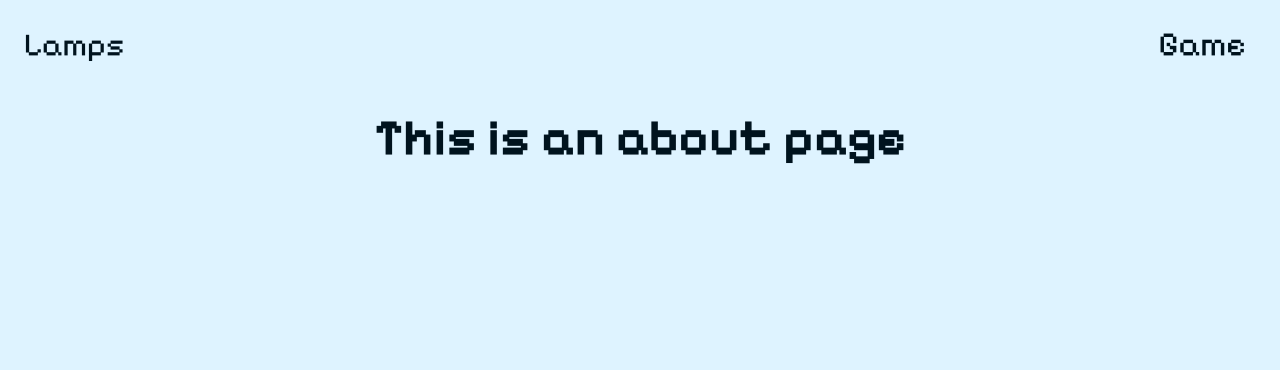
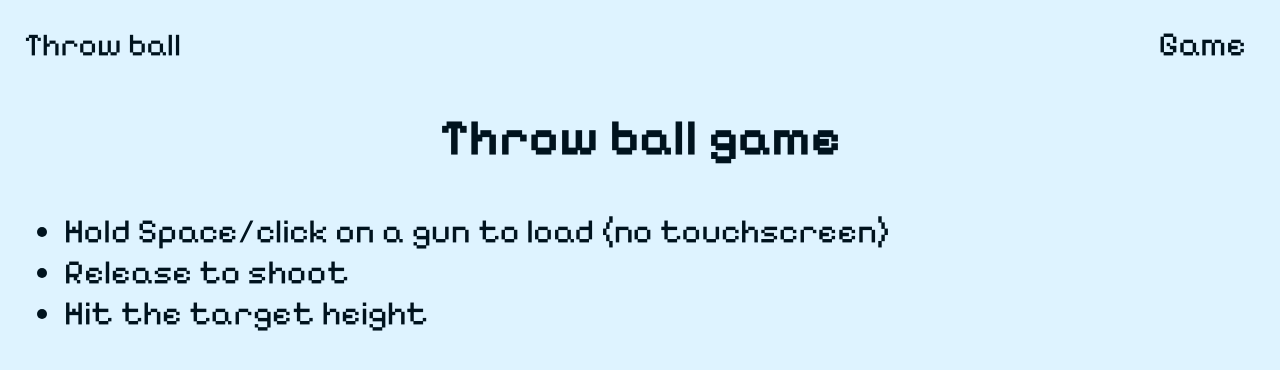
Before and after one commit to TemurL/throwBall, a Vue app: page /about in a window 1280 px wide. Shown: the top 370 px of the page. Built offline with nearby package versions, Linux system fonts and the light colour scheme.

Commit message:
minor fixes

```diff
--- a/src/components/Header.vue
+++ b/src/components/Header.vue
@@ -12,7 +12,7 @@ const clearPaths = computed(() => {
 <template>
   <header v-if="router.currentRoute.value.path != '/'">
     <div class="wrapper">
-      <RouterLink to="/" class="logo-title">Lamps</RouterLink>
+      <RouterLink to="/" class="logo-title">Throw ball</RouterLink>
       <nav>
         <RouterLink v-for="path in clearPaths" :to="path.path">{{ path.name }}</RouterLink>
       </nav>
--- a/src/stores/gameState.js
+++ b/src/stores/gameState.js
@@ -12,7 +12,7 @@ export const useGameState = defineStore('game-state', {
     state: () => {
         return {
             global: {
-                boardHeight: 1000,
+                boardHeight: innerHeight * 0.75,
             },
             levelProps: {
                 index: 1,
--- a/src/views/AboutView.vue
+++ b/src/views/AboutView.vue
@@ -1,8 +1,10 @@
 <template>
   <div class="about">
-    <h2 class="page-title">This is an about page</h2>
+    <h2 class="page-title">Throw ball game</h2>
+    <ul>
+      <li>Hold Space/click on a gun to load (no touchscreen)</li>
+      <li>Release to shoot</li>
+      <li>Hit the target height</li>
+    </ul>
   </div>
 </template>
-
-<style>
-</style>
--- a/src/views/GameView.vue
+++ b/src/views/GameView.vue
@@ -140,6 +140,7 @@ document.addEventListener('keyup', (e) => {
     #throwBall {
         position: relative;
         background: #00000054;
+        border: 1px solid #515151a8;
         border-radius: 6px;
         box-shadow: 0 0 17px #00000042;
         overflow: hidden;
--- a/src/views/HomeView.vue
+++ b/src/views/HomeView.vue
@@ -8,8 +8,8 @@ import { RouterLink } from 'vue-router';
 <template>
   <main>
     <div>
-      <h1 class="main-title">Lamps</h1>
-      <RouterLink to="./about"><ButtonLight>Go</ButtonLight></RouterLink>
+      <h1 class="main-title">Throw ball</h1>
+      <RouterLink to="./game"><ButtonLight>Go</ButtonLight></RouterLink>
     </div>
   </main>
 </template>
```
